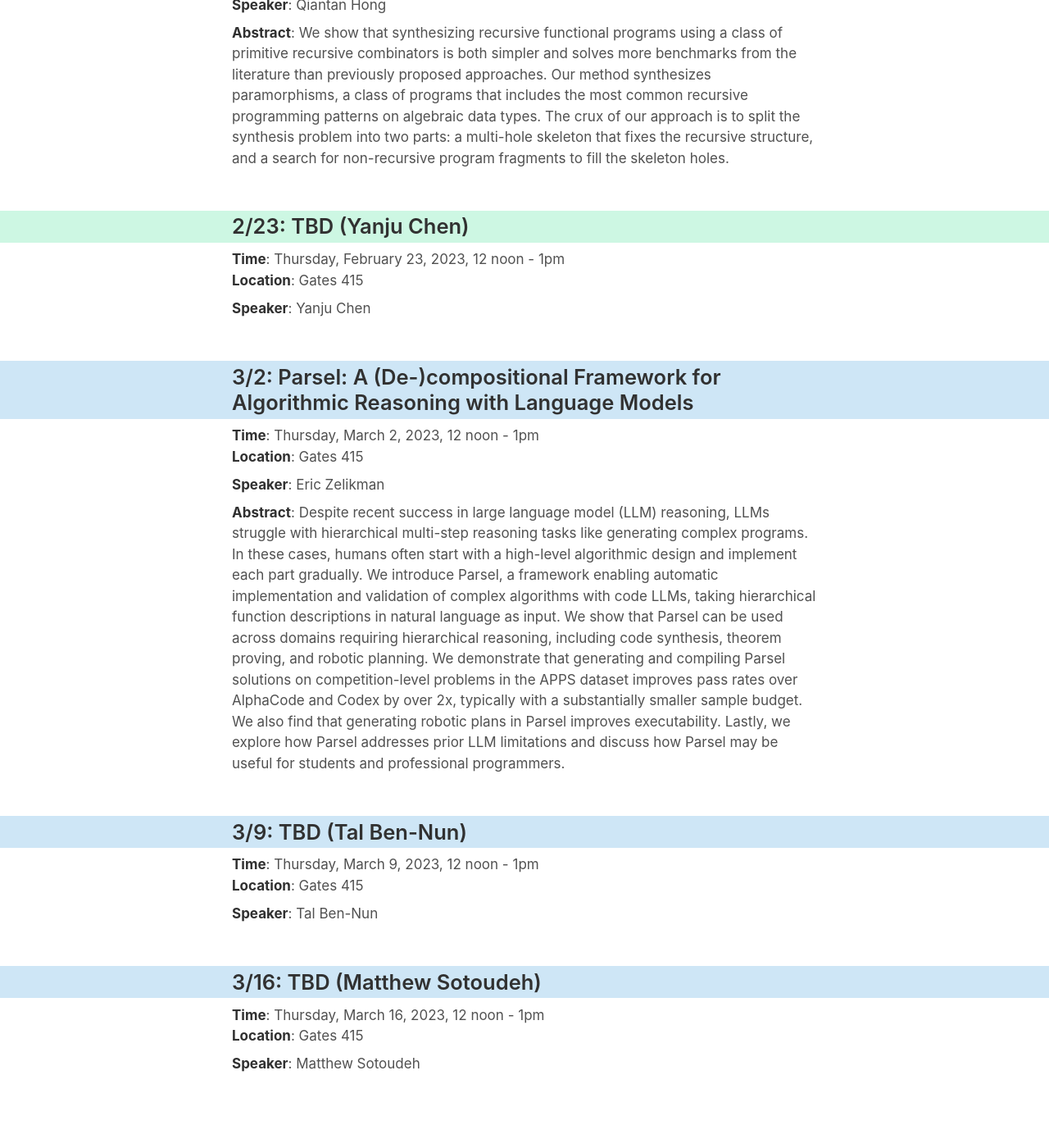
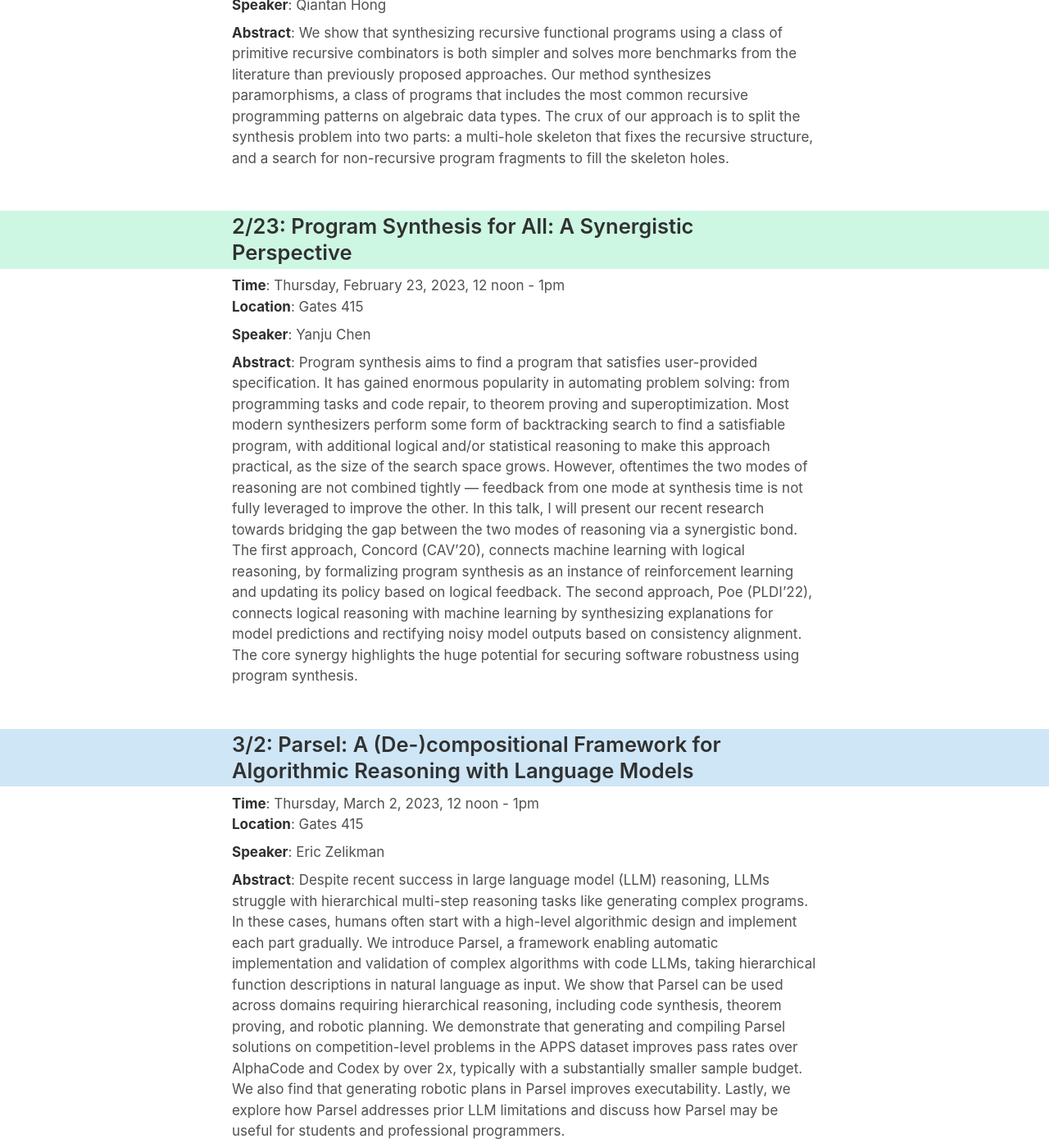
Before and after one commit to software-research-lunch/software-research-lunch.github.io, a Jekyll site: the page built from index.html, in a window 1280 px wide and 1400 px high, scrolled down 3008 px. Shown: the whole window at 82% size. Built offline with Jekyll 4.4.1, drawn with Linux system fonts in a browser that asks for light colours.

Commit message:
next week

```diff
--- a/_data/schedule.yml
+++ b/_data/schedule.yml
@@ -82,10 +82,11 @@ y23_winter:
     bio: "I am a second-year Computer Science Ph.D. student at Stanford University advised by Alex Aiken. My current research focuses on the theory and practice of novel synthesis techniques for general purpose programming. I received my bachelor's degree in Physics and EECS at MIT, where I worked with Gerald Sussman on extensible programming systems."
     food: ""
   - date: "2023-02-23"
-    abstract: ""
-    title: ""
+    abstract: "Program synthesis aims to find a program that satisfies user-provided specification. It has gained enormous popularity in automating problem solving: from programming tasks and code repair, to theorem proving and superoptimization. Most modern synthesizers perform some form of backtracking search to find a satisfiable program, with additional logical and/or statistical reasoning to make this approach practical, as the size of the search space grows. However, oftentimes the two modes of reasoning are not combined tightly — feedback from one mode at synthesis time is not fully leveraged to improve the other.
+    In this talk, I will present our recent research towards bridging the gap between the two modes of reasoning via a synergistic bond. The first approach, Concord (CAV’20), connects machine learning with logical reasoning, by formalizing program synthesis as an instance of reinforcement learning and updating its policy based on logical feedback. The second approach, Poe (PLDI’22), connects logical reasoning with machine learning by synthesizing explanations for model predictions and rectifying noisy model outputs based on consistency alignment. The core synergy highlights the huge potential for securing software robustness using program synthesis."
+    title: "Program Synthesis for All: A Synergistic Perspective"
     speaker: "Yanju Chen"
-    bio: ""
+    bio: "I am a Ph.D. candidate in Computer Science at University of California, Santa Barbara. I am a member of PLSELab@UCSB, advised by Prof. Yu Feng. I am broadly interested in intersections between programming languages and machine learning, especially intelligent and scalable methods for program synthesis from multiple modalities. Previously, I completed my B.S. and M.S. advised by Prof. Rong Pan in Computer Science at Sun Yat-sen University."
     food: ""
   - date: "2023-03-02"
     abstract: "Despite recent success in large language model (LLM) reasoning, LLMs struggle with hierarchical multi-step reasoning tasks like generating complex programs. In these cases, humans often start with a high-level algorithmic design and implement each part gradually. We introduce Parsel, a framework enabling automatic implementation and validation of complex algorithms with code LLMs, taking hierarchical function descriptions in natural language as input. We show that Parsel can be used across domains requiring hierarchical reasoning, including code synthesis, theorem proving, and robotic planning. We demonstrate that generating and compiling Parsel solutions on competition-level problems in the APPS dataset improves pass rates over AlphaCode and Codex by over 2x, typically with a substantially smaller sample budget. We also find that generating robotic plans in Parsel improves executability. Lastly, we explore how Parsel addresses prior LLM limitations and discuss how Parsel may be useful for students and professional programmers."
```
